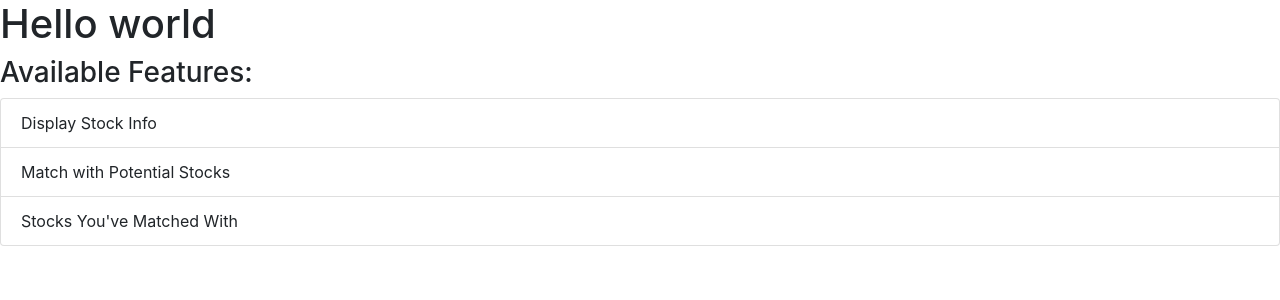
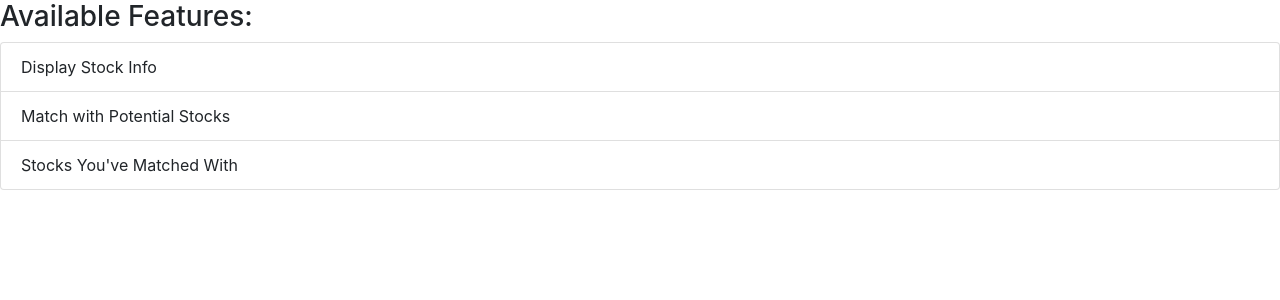
Before and after one commit to Codubee/StockPickerTTH1-2-Front, a React (Create React App) app: page / in a window 1280 px wide. Shown: the top 300 px of the page. Built offline with nearby package versions, Linux system fonts and the light colour scheme.

Commit message:
added import statement for description component

```diff
--- a/src/views/LandingPage.js
+++ b/src/views/LandingPage.js
@@ -1,11 +1,11 @@
 import React from 'react';
 import Features from '../components/Features';
+//import Description from '../components/Description';
 
 function LandingPage()
 {
   return (
         <div>
-            <h1>Hello world</h1>
             <Features />
         </div>
     )
```
